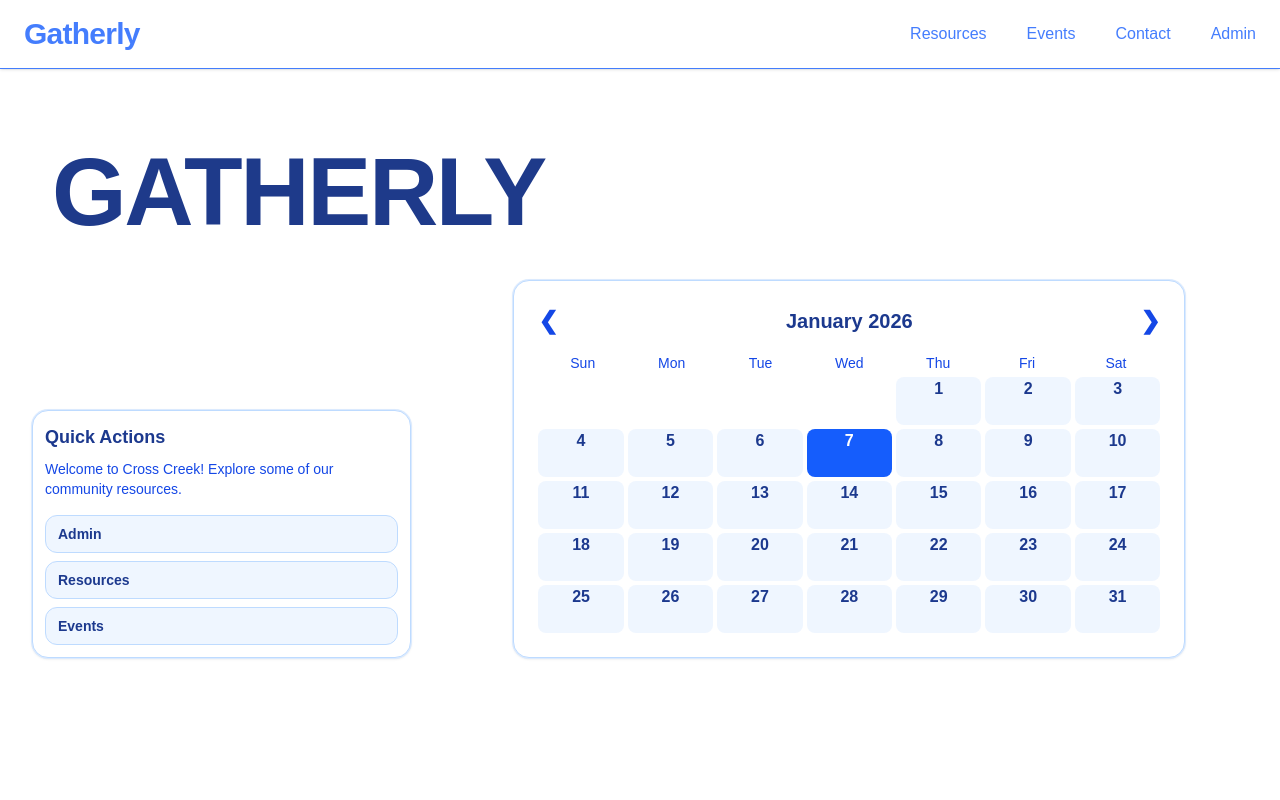
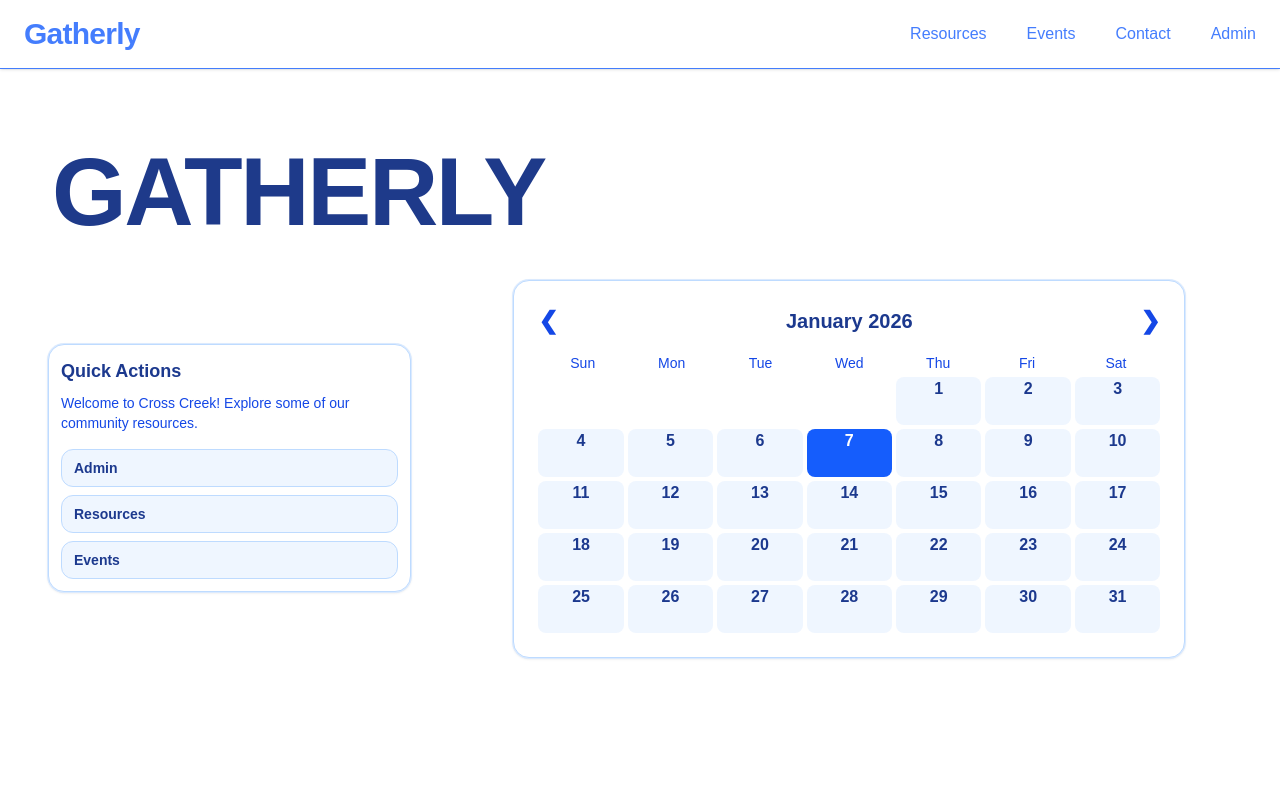
Before and after one commit to TSA-Group/tsa_group_starter, a Next.js app: page / in a window 1280 px wide. Shown: the top 800 px of the page. Built offline with nearby package versions, Linux system fonts and the light colour scheme.

Commit message:
Update page.tsx

```diff
--- a/app/page.tsx
+++ b/app/page.tsx
@@ -151,8 +151,10 @@ export default function Home() {
 
       {/* MAIN GRID */}
       <motion.main className="max-w-7xl mx-auto px-4 sm:px-6 lg:px-8 pb-32 grid grid-cols-1 lg:grid-cols-3 gap-8 lg:gap-10 items-stretch">
-        <motion.section className="lg:col-span-1 flex flex-col justify-end">
-          <QuickActions />
+        <motion.section className="lg:col-span-1 flex flex-col">
+          <div className="mt-16 ml-4"> {/* Moves it down and slightly right */}
+            <QuickActions />
+          </div>
         </motion.section>
         {/* RIGHT COLUMN - Calendar */}
         <motion.section className="lg:col-span-2">
```
